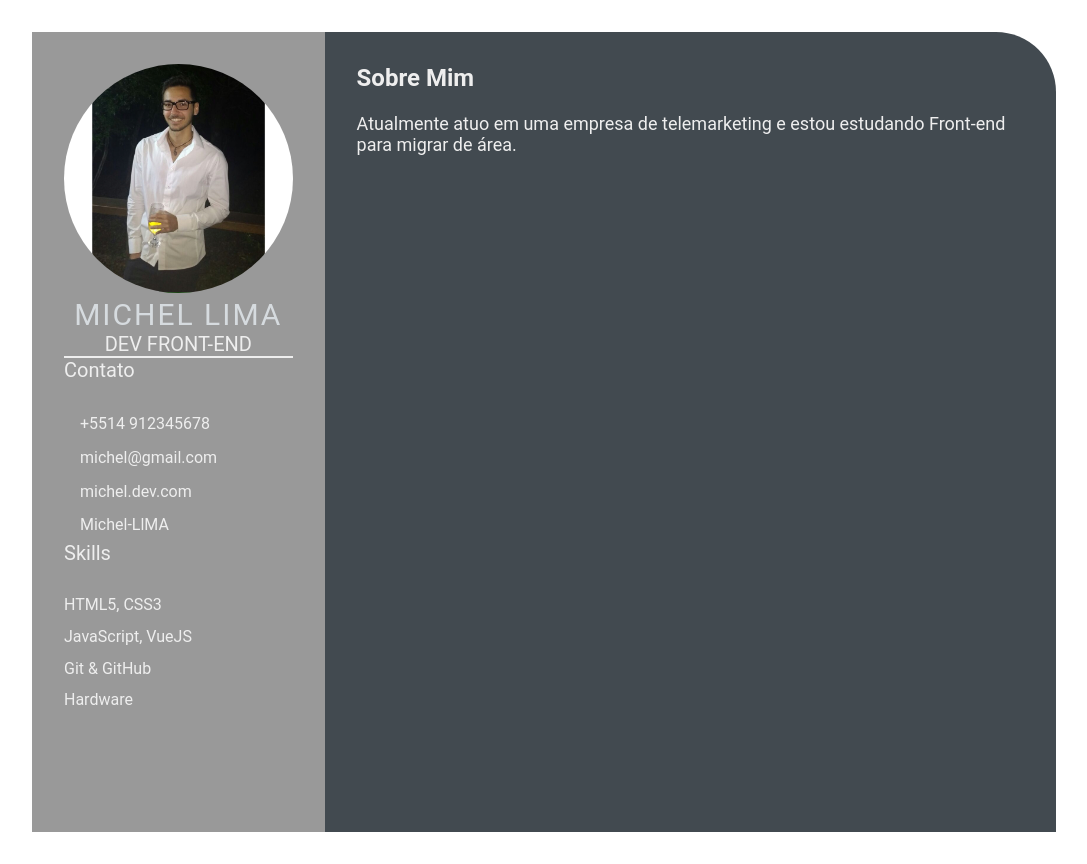
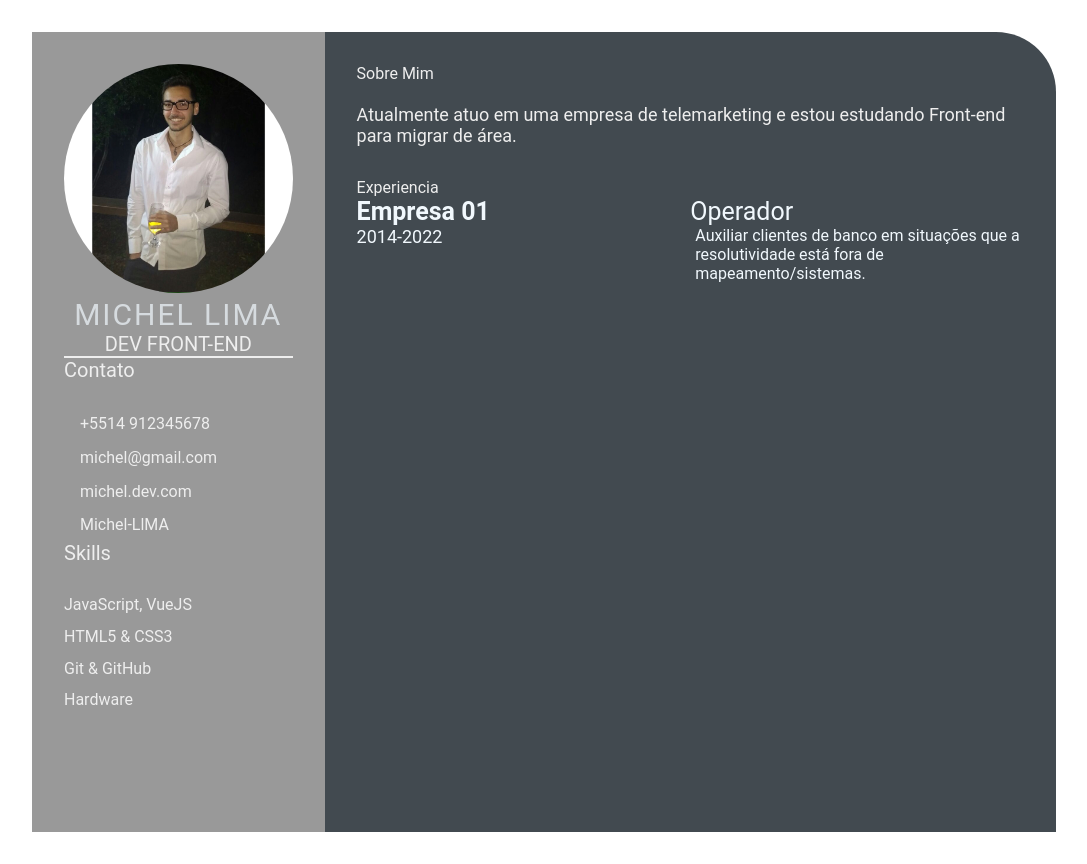
Before and after one commit to Michel-LlMA/Ex01Devweekgit.github.io, a plain HTML site: page index.html in a window 1280 px wide. Shown: the whole page, without its empty margins (96-1183 px from the left). Drawn offline with Linux system fonts and the light colour scheme.

Commit message:
feature:day-03

```diff
--- a/index.html
+++ b/index.html
@@ -1,12 +1,9 @@
 <!DOCTYPE html>
-<html lang="en">
+<html lang="pt-br">
 <head>
-    <!-- configurações de compatibilidade de navegadores -->
     <meta charset="UTF-8">
     <meta http-equiv="X-UA-Compatible" content="IE=edge">
     <meta name="viewport" content="width=device-width, initial-scale=1.0">
-    <!-- configurações de compatibilidade de navegadores -->
-
     <title>Michel G Lima</title>
 
     <!-- Custom CSS -->
@@ -37,8 +34,8 @@
                 <div class="skills">
                     <p class="left-title">Skills</p>
                     <ul>
-                        <li><p>HTML5, CSS3</p></li>
                         <li><p>JavaScript, VueJS</p></li>
+                        <li><p>HTML5 & CSS3</p></li>
                         <li><p>Git & GitHub</p></li>
                         <li><p>Hardware</p></li>
                     </ul>
@@ -48,12 +45,32 @@
 
         <section class="right-section">
             <div class="right-section-contents">
+                <!-- sobre mim -->
                 <section class="about gap">
-                    <div class="right-title"><h2>Sobre Mim</h2></div>
+                    <div class="right-title">Sobre Mim</div>
                     <p class="about-me-contents">
-                       <br> Atualmente atuo em uma empresa de telemarketing e estou estudando Front-end para migrar de área.
+                    <br> Atualmente atuo em uma empresa de telemarketing e estou estudando Front-end para migrar de área.
                     </p>
                 </section>
+                <!-- fim sobre mim -->
+
+                <!-- experiencia -->
+                <section class="experience gap">
+                    <div class="right-title">Experiencia</div>
+                    <div class="experience-contents">
+                        <div class="exp-left">
+                            <p class="exp-company-name">Empresa 01</p>
+                            <p class="exp-time-period">2014-2022</p>
+                        </div>
+                        <div class="exp-right">
+                            <p class="exp-position">Operador</p>
+                            <p class="exp-desc">
+                                Auxiliar clientes de banco em situações que a resolutividade está fora de mapeamento/sistemas.
+                            </p>
+                        </div>
+                    </div>
+                </section>
+                <!-- fim experiencia -->
             </div>
         </section>
     </main>
--- a/style.css
+++ b/style.css
@@ -103,3 +103,38 @@
     font-size: 18px;
     color: #eeeeee;
 }
+
+.experience-contents,
+.education-contents,
+.awards-contents {
+    display: grid;
+    grid-template-columns: repeat(2, 1fr);
+    padding-bottom: 2rem;
+    color: #F1F8FD;
+}
+
+.exp-company-name,
+.education-school-name,
+.awards-company-name {
+    font-size: 25px;
+    font-weight: bold;
+}
+
+.exp-time-period,
+.educationp-time-period,
+.awards-time-period {
+    font-size: 18px;
+}
+
+.exp-position,
+.education-subject,
+.awards-name {
+    font-size: 25px;
+}
+
+.exp-desc,
+.education-desc,
+.awards-desc {
+    font-size: 16px;
+    padding-left: 5px;
+}
```
Also changed, not shown: 1 other file.
